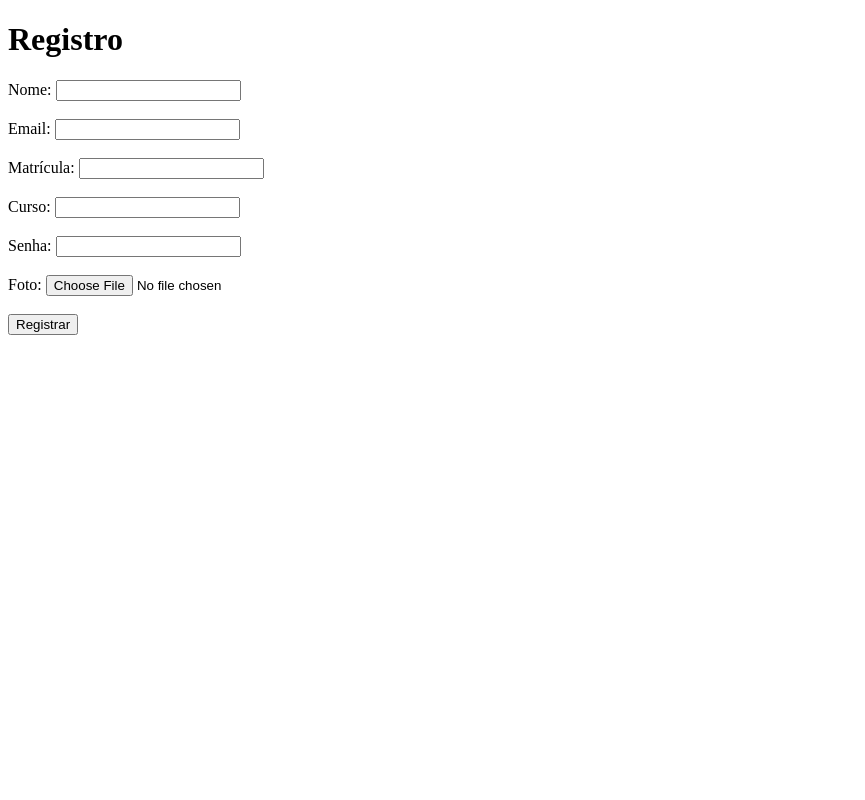
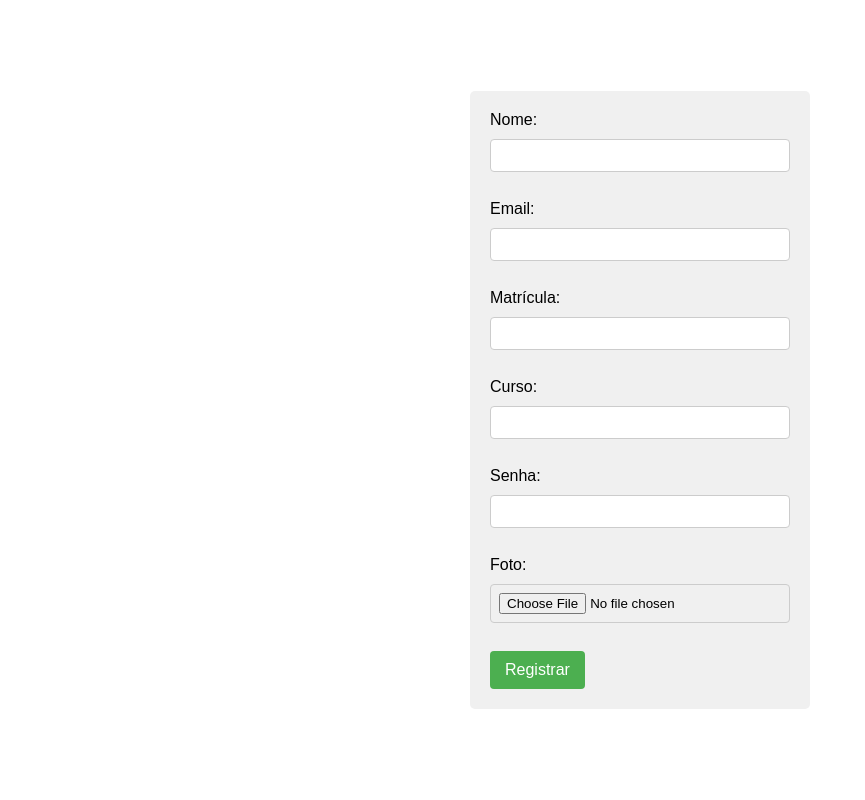
Before and after one commit to jaonunesunb/AvaliaUnB_jaoNunes, a Flask app: page /users/register in a window 1280 px wide. Shown: the whole page, without its empty margins (0-865 px from the left). Run offline with Flask 3, Linux system fonts and the light colour scheme; parts of the project's set-up code (start-up, migrations or seed data) failed here and were passed over.

Commit message:
feat: ajustes

```diff
--- a/back end/src/templates/register.html
+++ b/back end/src/templates/register.html
@@ -2,9 +2,52 @@
 <html>
   <head>
     <title>Registro</title>
+    <style>
+      body {
+        display: flex;
+        justify-content: center;
+        align-items: center;
+        height: 100vh;
+        margin: 0;
+        font-family: Arial, sans-serif;
+      }
+
+      form {
+        width: 300px;
+        padding: 20px;
+        background-color: #f0f0f0;
+        border-radius: 5px;
+      }
+
+      label {
+        display: block;
+        margin-bottom: 10px;
+      }
+
+      input[type="text"],
+      input[type="email"],
+      input[type="password"],
+      input[type="file"] {
+        width: 100%;
+        padding: 8px;
+        border: 1px solid #ccc;
+        border-radius: 4px;
+        box-sizing: border-box;
+        margin-bottom: 10px;
+      }
+
+      input[type="submit"] {
+        background-color: #4caf50;
+        color: #fff;
+        padding: 10px 15px;
+        border: none;
+        border-radius: 4px;
+        cursor: pointer;
+        font-size: 16px;
+      }
+    </style>
   </head>
   <body>
-    <h1>Registro</h1>
     <form method="POST" action="/users/register" enctype="multipart/form-data">
       <label for="nome">Nome:</label>
       <input type="text" name="nome" id="nome" required /><br /><br />
```
Also changed, not shown: back end/src/controllers/students/index.py (+11 -1 lines).
